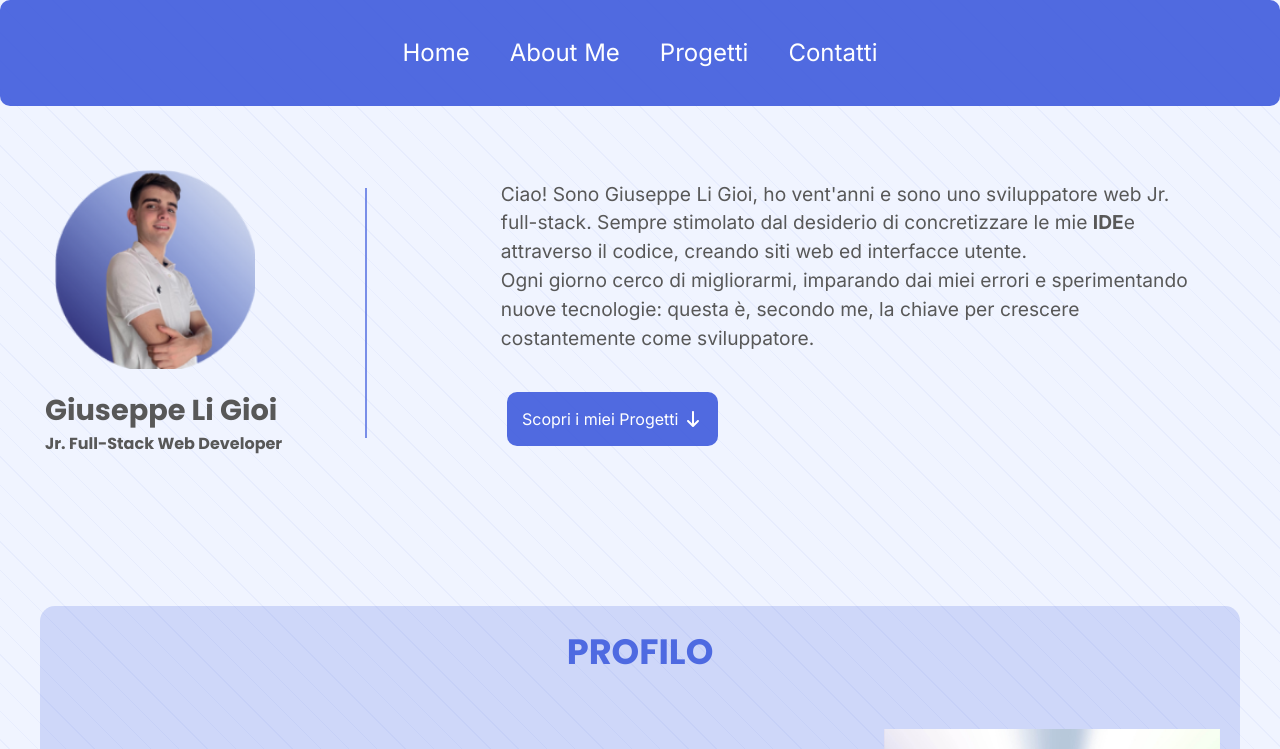
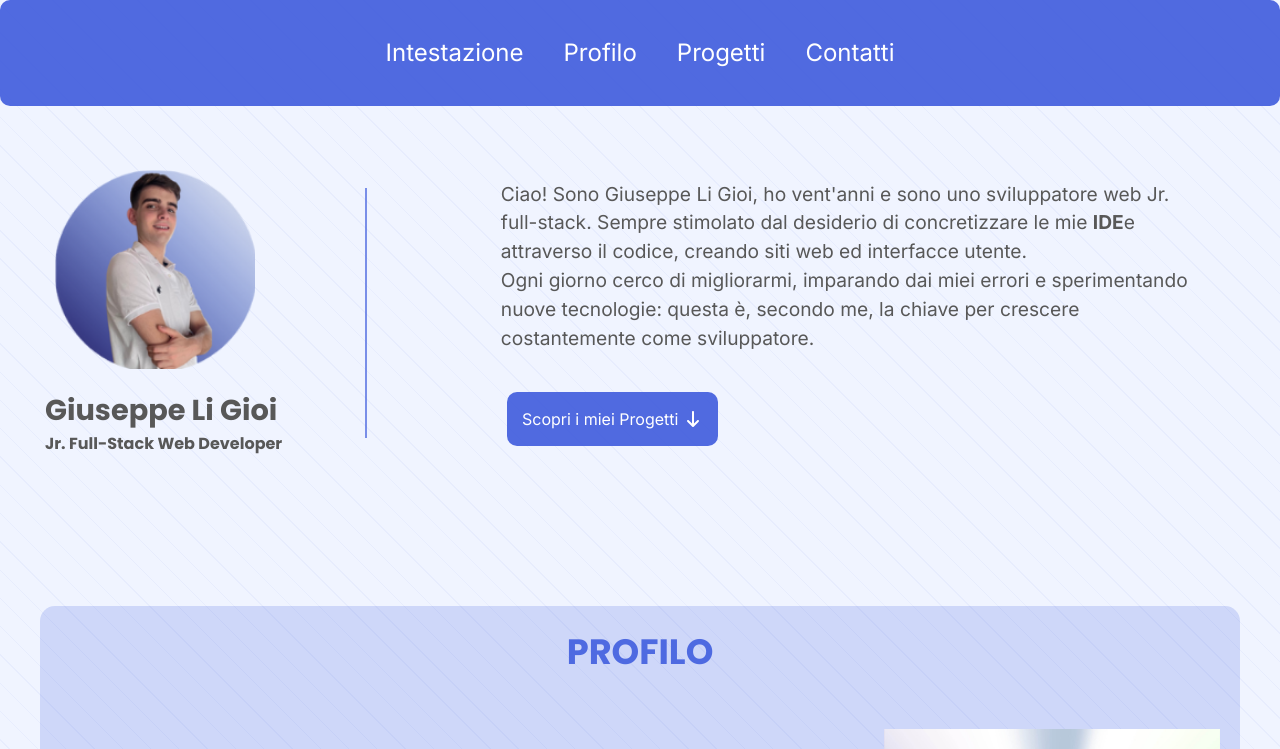
Before and after one commit to GiuseppeLiGioi/personal-portfolio, a React (Vite) app: page / in a window 1280 px wide. Shown: the top 749 px of the page. Built offline with nearby package versions, Linux system fonts and the light colour scheme.

Commit message:
changed. name of navbar

```diff
--- a/src/Components/Navbar.jsx
+++ b/src/Components/Navbar.jsx
@@ -3,8 +3,8 @@ export default function Navbar(){
         <nav className="container-navbar fade-in-up">
             <div className="navbar-inner">
             <ul className="list-link-navbar">
-                <li className="link-navbar"><a href="#hero">Home</a></li>
-                <li className="link-navbar"><a href="#about">About Me</a></li>
+                <li className="link-navbar"><a href="#hero">Intestazione</a></li>
+                <li className="link-navbar"><a href="#about">Profilo</a></li>
                 <li className="link-navbar"><a href="#projects">Progetti</a></li>
                 <li className="link-navbar"><a href="#contact">Contatti</a></li>
             </ul>
```
